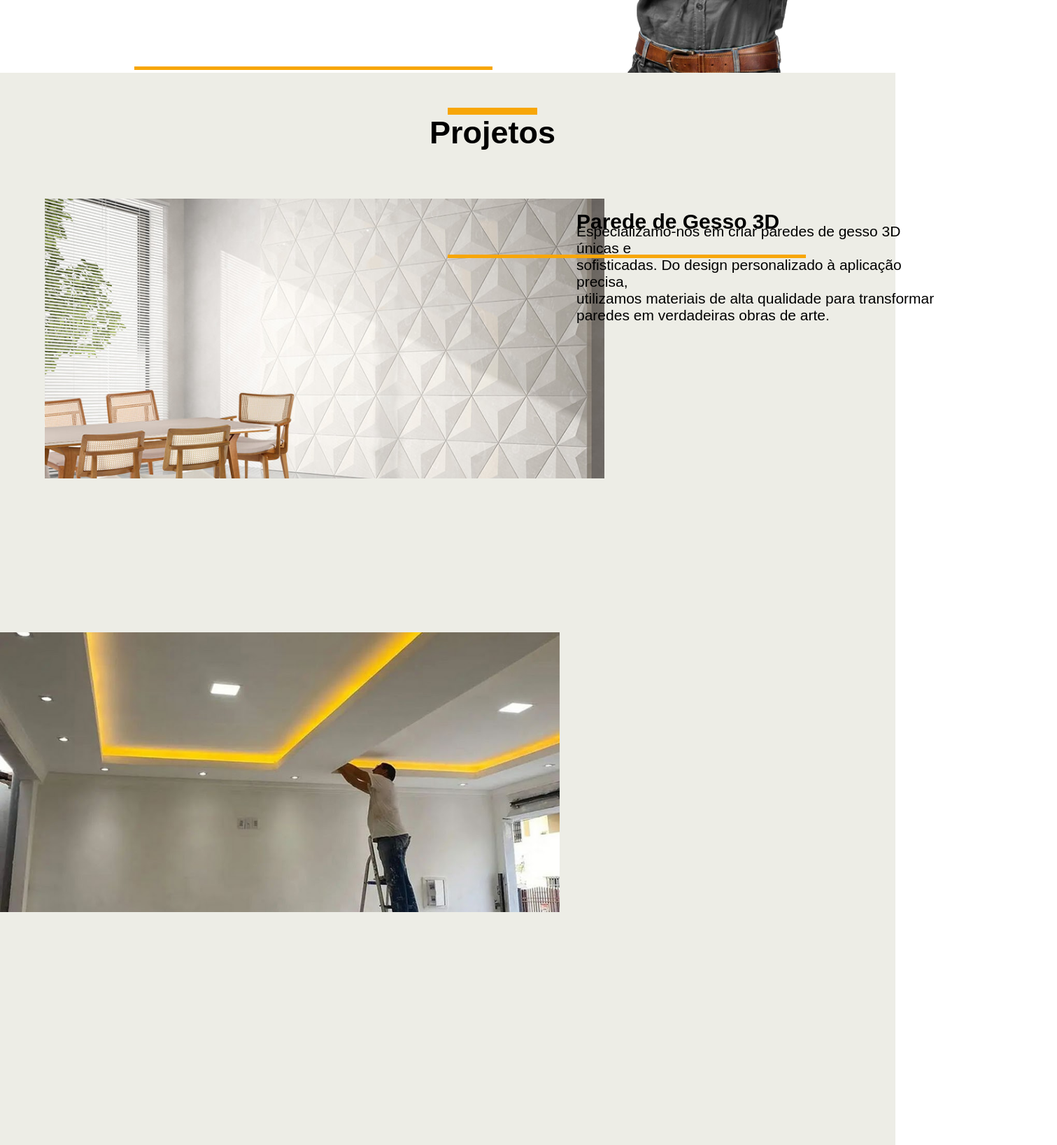
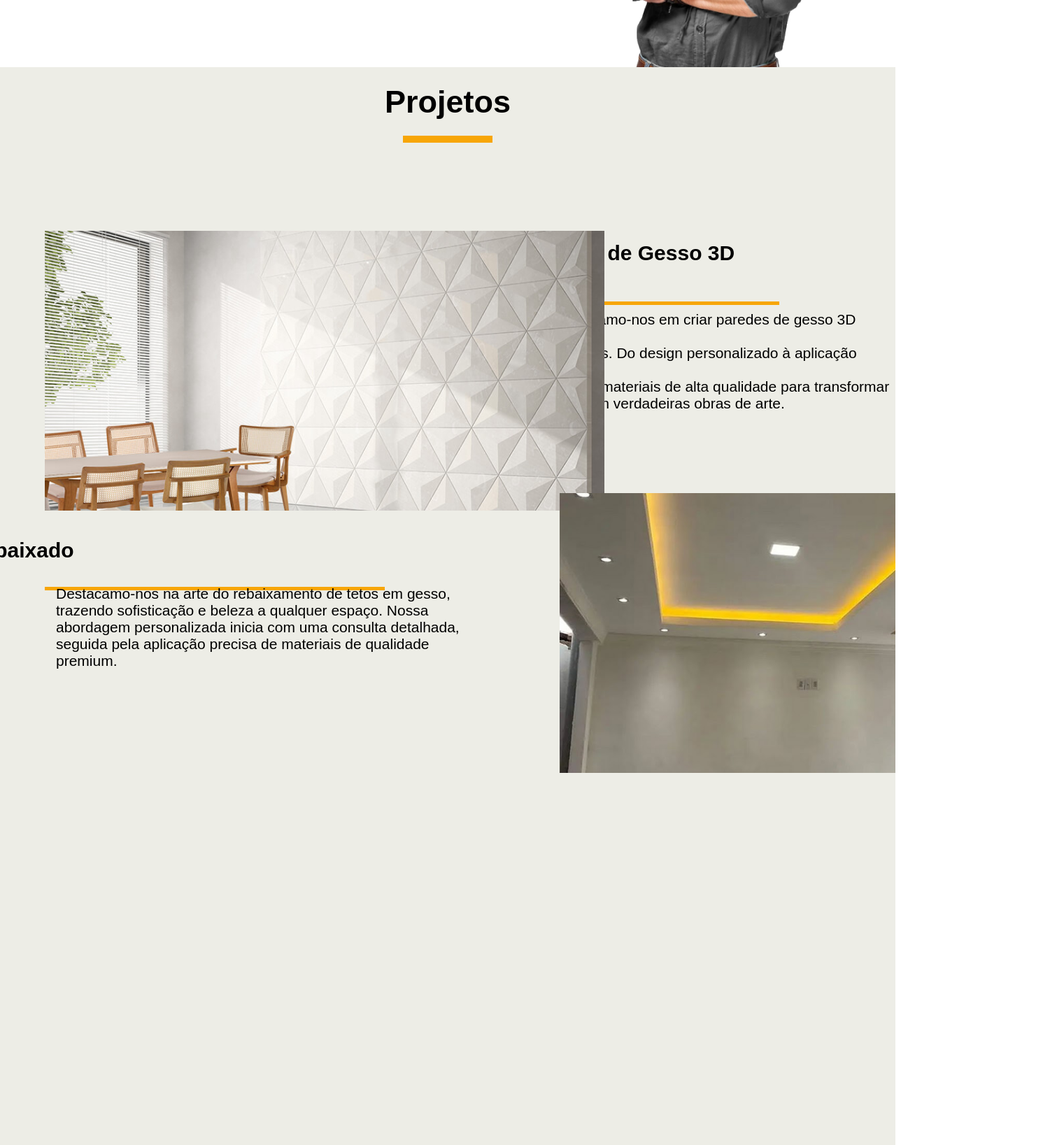
Before and after one commit to gustavoGui17/WebGessoDecoracao, a React (Vite) app: page / in a window 1280 px wide. Shown: the part 1160-2797 px from the top of the page at 70% size, 1511 px wide, since content can reach past the window. Built offline with nearby package versions, Linux system fonts and the light colour scheme.

Commit message:
modificaçoes no componte styledTraco e styledParede

```diff
--- a/src/components/espacamento/StyledTraco.jsx
+++ b/src/components/espacamento/StyledTraco.jsx
@@ -3,7 +3,7 @@ import styled from "styled-components";
 const StyleTraco = styled.div`
   content: '';
   position: relative;
-  top: 27vh;
+  top: 10vh;
   right: 48vh;
   height: 10px;
   width: 10%;
--- a/src/components/espacamento/StyledTraco2.jsx
+++ b/src/components/espacamento/StyledTraco2.jsx
@@ -4,7 +4,7 @@ const StyleTraco2 = styled.div`
   content: '';
   position: absolute;
   display: block;
-  top: 60%;
+  top: 50%;
   left: 15%;
   height: 5px;
   width: 40%;
--- a/src/components/main/StyledMain.jsx
+++ b/src/components/main/StyledMain.jsx
@@ -17,12 +17,12 @@ const StyleFoto = styled.section`
   position: relative;
   height: 100vh;
   left: 95vh;
-  bottom: 50vh;
+  bottom: 27vh;
 `
 
 const StyleTitle = styled.h1`
   position: relative;
-  top: 25vh;
+  top: 10vh;
   font-size: 45px;
   right: 48vh;
   padding-bottom: 30px;
@@ -31,7 +31,7 @@ const StyleTitle = styled.h1`
 const StyleParagrafo = styled.p`
   font-size: larger;
   position: relative;
-  top: 29vh;
+  top: 10vh;
   right: 30vh;
 `
 
--- a/src/components/projeto/ProjetoParede.jsx
+++ b/src/components/projeto/ProjetoParede.jsx
@@ -1,9 +1,19 @@
 import styled from "styled-components";
+import paredeGesso from '../../img/parede-gesso-3d.png'
+
+const StyleGesso = styled.section`
+  background-image: url(${paredeGesso});
+  background-repeat: no-repeat;
+  position: relative;
+  height: 100vh;
+  top: 65px;
+  left: 5%;
+`
 
 const StyleTraco = styled.div`
   content: '';
   position: absolute;
-  bottom: 115%;
+  bottom: 225vh;
   left: 45%;
   height: 10px;
   width: 10%;
@@ -12,13 +22,12 @@ const StyleTraco = styled.div`
 
 const StyleTitulo = styled.h1`
   position: relative;
-  bottom: 160px;
+  bottom: 7vh;
   display: flex;
   align-items: center;
   justify-content: center;
   font-size: 45px;
-  padding-top: 5vh;
-  padding-bottom: 10vh;
+  padding-top: 10vh;
 `
 
 
@@ -27,7 +36,7 @@ const StyleTitulo01 = styled.h1`
   align-items: center;
   justify-content: center;
   position: absolute;
-  bottom: 90vh;
+  bottom: 200vh;
   left: 95vh;
   font-size: 30px;
 `
@@ -35,8 +44,8 @@ const StyleTitulo01 = styled.h1`
 const StyleTraco2 = styled.div`
   content: '';
   position: absolute;
-  top: 10%;
-  left: 45%;
+  left: 47%;
+  bottom: 196vh;
   height: 5px;
   width: 40%;
   background-color: #F7A607;
@@ -45,11 +54,11 @@ const StyleTraco2 = styled.div`
 const StyleParagra01 = styled.p`
   display: flex;
   align-items: center;
-  font-size: 21px;
   justify-content: center;
   position: absolute;
-  bottom: 75vh;
+  top: 41vh;
   left: 95vh;
+  font-size: 21px;
 `
 
 export default function ProjetoParede (){
@@ -64,6 +73,7 @@ export default function ProjetoParede (){
                  <br /> utilizamos materiais de alta qualidade para transformar
                  <br /> paredes em verdadeiras obras de arte.
                 </StyleParagra01>
+                <StyleGesso/>
         </div>
     )
 }
--- a/src/components/projeto/ProjetoTeto.jsx
+++ b/src/components/projeto/ProjetoTeto.jsx
@@ -1 +1,57 @@
 import styled from "styled-components";
+import forroGesso from '../../img/forro-gesso.png'
+
+const StyleTeto = styled.section`
+ background-image: url(${forroGesso});
+ background-repeat: no-repeat;
+ height: 100vh;
+ position: relative;
+ left: 100vh;
+ bottom: 45vh;
+`
+
+const StyleTitulo = styled.h2`
+  position: relative;
+  bottom: 150vh;
+  right: 80vh;
+  display: flex;
+  align-items: center;
+  justify-content: center;
+  font-size: 30px;
+  padding-top: 10vh;
+`
+
+const StyleTraco = styled.div`
+  content: '';
+  position: absolute;
+  left: 5%;
+  bottom: 145vh;
+  height: 5px;
+  width: 38%;
+  background-color: #F7A607;
+`
+
+const StyleParagrafo = styled.p`
+  display: flex;
+  align-items: center;
+  justify-content: center;
+  position: absolute;
+  top: 90vh;
+  left: 10vh;
+  font-size: 21px;
+`
+
+export default function ProjetoTeto (){
+    return (
+        <div>
+            <StyleTeto></StyleTeto>
+            <StyleTitulo>Teto rebaixado</StyleTitulo>
+            <StyleTraco/>
+            <StyleParagrafo>Destacamo-nos na arte do rebaixamento de tetos em gesso, <br />
+             trazendo sofisticação e beleza a qualquer espaço. Nossa <br />
+             abordagem personalizada inicia com uma consulta detalhada, <br />
+             seguida pela aplicação precisa de materiais de qualidade <br />
+             premium.</StyleParagrafo>
+        </div>
+    )
+}
--- a/src/components/projeto/StyledProjeto.jsx
+++ b/src/components/projeto/StyledProjeto.jsx
@@ -1,7 +1,6 @@
 import styled from "styled-components";
-import paredeGesso from '../../img/parede-gesso-3d.png'
-import tetoGesso from '../../img/forro-gesso.png'
 import ProjetoParede from "./ProjetoParede";
+import ProjetoTeto from "./ProjetoTeto";
 
 const StyleProjeto = styled.section`
 position: relative;
@@ -9,32 +8,11 @@ bottom: 500px;
 background-color: #EDEDE6;
 `
 
-const StyleGesso = styled.section`
-  background-image: url(${paredeGesso});
-  background-repeat: no-repeat;
-  position: relative;
-  height: 100vh;
-  top: 180px;
-  left: 5%;
-`
-
-const StyleForro = styled.section`
- background-image: url(${tetoGesso});
- background-repeat: no-repeat;
- height: 100vh;
- position: relative;
-`
-
-
 export default function StyledProjeto (){
     return(
         <StyleProjeto>
-                <StyleGesso>
-                    <ProjetoParede/>
-                </StyleGesso>
-                <StyleForro>
-
-                </StyleForro>
+                <ProjetoParede/>
+                <ProjetoTeto/>
         </StyleProjeto>
     )
 }
--- a/src/css/globalStyles.js
+++ b/src/css/globalStyles.js
@@ -1,9 +1,10 @@
 import { createGlobalStyle } from 'styled-components'
 
 const GlobalStyle = createGlobalStyle`
-  body {
+  html, body {
     margin: 0;
     padding: 0;
+    overflow-x: hidden;
     box-sizing: border-box;
     font-family: 'Arial', sans-serif;
   }
```
